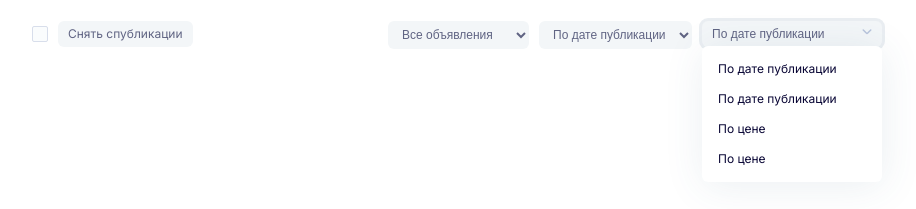
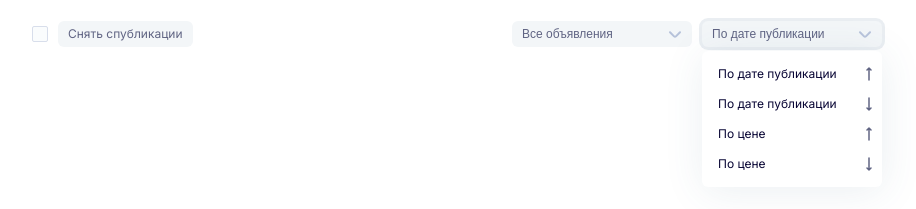
Before and after one commit to teacher-cheater/page-choice, a plain HTML site: page index.html in a window 1280 px wide. Both pictures are taken after a click on the button "По дате публикации". Shown: the part 97-306 px from the top of the page, without its empty margins (183-1099 px from the left). Drawn offline with Linux system fonts and the light colour scheme.

Commit message:
add custom select, add icons

```diff
--- a/index.html
+++ b/index.html
@@ -51,62 +51,76 @@
             </div>
             <!-- block choice opinion -->
             <div class="main__right-block select">
-              <label class="select__choice">
-                <select name="select" class="select__items">
-                  <option value="" disabled selected>Все объявления</option>
-                  <option value="select-advt">Все объявления 1</option>
-                  <option value="select-advt">Все объявления 2</option>
-                  <option value="select-advt">Все объявления 3</option>
-                  <option value="select-advt">Все объявления 4</option>
-                </select>
-              </label>
-              <!-- сортировка элементов -->
-              <div class="select__form-group">
-                <label class="select__sort">
-                  <select name="sort" class="select__items">
-                    <!--<option value="" disabled selected>По дате публикации</option>-->
-                    <option value="select-sort-date-up">
-                      По дате публикации
-                    </option>
-                    <option value="select-sort-date-down">
-                      По дате публикации
-                    </option>
-                    <option value="select-sort-price-up">По цене</option>
-                    <option value="select-sort-price-up">По цене</option>
-                  </select>
-                </label>
+              <!-- кастомная сортировка элементов -->
+              <div class="select__form-group dropdown-items">
+                <div class="dropdown-items__content dropdown">
+                  <button class="dropdown-items__btn">Все объявления</button>
+                  <ul class="dropdown-items__list">
+                    <li
+                      class="dropdown-items__item arr-top"
+                      data-value="travel"
+                    >
+                      Все объявления 1
+                    </li>
+                    <li
+                      class="dropdown-items__item arr-down"
+                      data-value="travel"
+                    >
+                      Все объявления 2
+                    </li>
+                    <li class="dropdown-items__item arr-top" data-value="photo">
+                      Все объявления 3
+                    </li>
+                    <li
+                      class="dropdown-items__item arr-down"
+                      data-value="lessons"
+                    >
+                      Все объявления 4
+                    </li>
+                  </ul>
+                  <input
+                    type="text"
+                    name="select-category"
+                    value=""
+                    class="dropdown__input"
+                  />
+                </div>
               </div>
               <!-- кастомная сортировка элементов -->
-              <div class="select__form-group dropdown">
-                <div class="dropdown__content">
-                  <button class="dropdown__btn">По дате публикации</button>
-                  <!--  -->
-                  <ul class="dropdown__list">
+              <div class="select__form-group dropdown-items">
+                <div class="dropdown-items__content dropdown">
+                  <button class="dropdown-items__btn">
+                    По дате публикации
+                  </button>
+                  <ul class="dropdown-items__list">
                     <li
-                      class="dropdown__item arr-top"
-                      data-value="arr-top-public"
+                      class="dropdown-items__item arr-top"
+                      data-value="travel"
                     >
                       По дате публикации
                     </li>
                     <li
-                      class="dropdown__item arr-down"
-                      data-value="arr-down-public"
+                      class="dropdown-items__item arr-down"
+                      data-value="travel"
                     >
                       По дате публикации
                     </li>
-                    <li
-                      class="dropdown__item arr-top"
-                      data-value="arr-top-price"
-                    >
+                    <li class="dropdown-items__item arr-top" data-value="photo">
                       По цене
                     </li>
                     <li
-                      class="dropdown__item arr-down"
-                      data-value="arr-down-price"
+                      class="dropdown-items__item arr-down"
+                      data-value="lessons"
                     >
                       По цене
                     </li>
                   </ul>
+                  <input
+                    type="text"
+                    name="select-category"
+                    value=""
+                    class="dropdown__input"
+                  />
                 </div>
               </div>
               <!--  -->
@@ -116,5 +130,6 @@
       </main>
       <footer class="footer"></footer>
     </div>
+    <script src="./js/app.js"></script>
   </body>
 </html>
--- a/js/app.js
+++ b/js/app.js
@@ -0,0 +1,41 @@
+
+
+document.querySelectorAll('.dropdown').forEach((dropDownWrapper) => {
+  const dropDownBtn = dropDownWrapper.querySelector('.dropdown-items__btn');
+  const dropDownList = dropDownWrapper.querySelector('.dropdown-items__list');
+  const dropDownListItems = dropDownList.querySelectorAll('.dropdown-items__item');
+  const dropDownInput = dropDownWrapper.querySelector('.dropdown-items__input');
+
+  // Клик по кнопке. Открыть/Закрыть select
+  dropDownBtn.addEventListener('click', function (e) {
+    dropDownList.classList.toggle('dropdown-items__list--visible');
+    this.classList.add('dropdown-items__btn--active');
+  });
+
+  // Выбор элемента списка. Запомнить выбранное значение. Закрыть дропдаун
+  dropDownListItems.forEach((listItem) => {
+    listItem.addEventListener('click', function (e) {
+      e.stopPropagation();
+      dropDownBtn.innerText = this.innerText;
+      dropDownBtn.focus();
+      dropDownInput.value = this.dataset.value;
+      dropDownList.classList.remove('dropdown-items__list--visible');
+    });
+  });
+
+  // Клик снаружи дропдауна. Закрыть дропдаун
+  document.addEventListener('click', (e) => {
+    if (e.target !== dropDownBtn) {
+      dropDownBtn.classList.remove('dropdown-items__btn--active');
+      dropDownList.classList.remove('dropdown-items__list--visible');
+    }
+  });
+
+  // Нажатие на Tab или Escape. Закрыть дропдаун
+  document.addEventListener('keydown', (e) => {
+    if (e.key === 'Tab' || e.key === 'Escape') {
+      dropDownBtn.classList.remove('dropdown-items__btn--active');
+      dropDownList.classList.remove('dropdown-items__list--visible');
+    }
+  });
+});
--- a/scss/main.scss
+++ b/scss/main.scss
@@ -2,27 +2,20 @@
   max-width: 1470px;
   margin: 0px auto;
   padding: 0px 15px;
+
   // .main__container
-
   &__container {
     width: 850px;
   }
 
   // .main__choice-block
-
   &__choice-block {
     display: flex;
     justify-content: space-between;
     gap: 20px;
   }
 
-  // .main__left-block
-
-  &__left-block {
-  }
-
   // .main__right-block
-
   &__right-block {
     display: flex;
     gap: 10px;
@@ -81,7 +74,6 @@
   }
 
   // .section__text-checkbox
-
   &__text-checkbox {
     display: flex;
     font-weight: 400;
@@ -95,21 +87,8 @@
   }
 }
 .select {
-  // .select__choice
-
-  &__choice {
-  }
-
   // .select__items
-
   &__items {
-    //width: 0;
-    //height: 0;
-    //opacity: 0;
-    //position: absolute;
-    //z-index: -1;
-    //display: flex;
-    //align-self: start;
     display: flex;
     font-weight: 400;
     font-size: 12px;
@@ -120,27 +99,21 @@
     background: #f3f6f8;
     border-radius: 6px;
   }
-
-  // .select__sort
-
-  &__sort {
-  }
+}
+.select-invisible {
+  width: 0;
+  height: 0;
+  z-index: -1;
+  opacity: 0;
 }
 
 //кастомная сортировка элементов
-.select {
-  // .select__form-group
-
-  &__form-group {
-  }
-}
-.dropdown {
+.dropdown-items {
   //dropdown__content
   &__content {
     position: relative;
   }
-  // .dropdown__btn
-  &__btn {
+  .dropdown-items__btn {
     position: relative;
     display: block;
     text-align: left;
@@ -158,12 +131,12 @@
       content: "";
       position: absolute;
 
-      top: 50%;
+      top: 65%;
       right: 10px;
       transform: translateY(-50%);
 
-      width: 10px;
-      height: 10px;
+      width: 14px;
+      height: 14px;
       background: url("../img/other-icon/arr.svg") 0 0 / contain no-repeat;
 
       pointer-events: none;
@@ -175,9 +148,11 @@
     }
   }
   &__list {
+    display: none;
+
     position: absolute;
     left: 0;
-    top: 25px;
+    top: 30px;
     padding: 8px;
     background: #ffffff;
     box-shadow: 1px 4px 40px rgba(54, 94, 125, 0.1);
@@ -197,4 +172,43 @@
       border-radius: 6px;
     }
   }
+  &__input {
+    display: none;
+  }
 }
+
+.dropdown-items__list--visible {
+  display: block;
+}
+.dropdown-items__btn--active {
+  outline: none;
+  box-shadow: 0px 0px 0px 3px rgba(54, 94, 125, 0.1);
+}
+
+//------ стрелки option select
+.arr-top,
+.arr-down {
+  position: relative;
+}
+.arr-top::after,
+.arr-down::after {
+  content: "";
+  position: absolute;
+
+  transform: translateY(-50%);
+}
+.arr-top::after {
+  background: url("../img/other-icon/long-arr.svg") 0 0 / contain no-repeat;
+  top: 15px;
+  right: 1px;
+  width: 7px;
+  height: 14px;
+}
+.arr-down::after {
+  background: url("../img/other-icon/long-arr.svg") 0 0 / contain no-repeat;
+  transform: rotate(180deg);
+  top: 8px;
+  right: 2px;
+  width: 14px;
+  height: 14px;
+}
```
Also changed, not shown: css/block.css (deleted), css/header.css, css/main.css, css/null.css, css/style.css.
